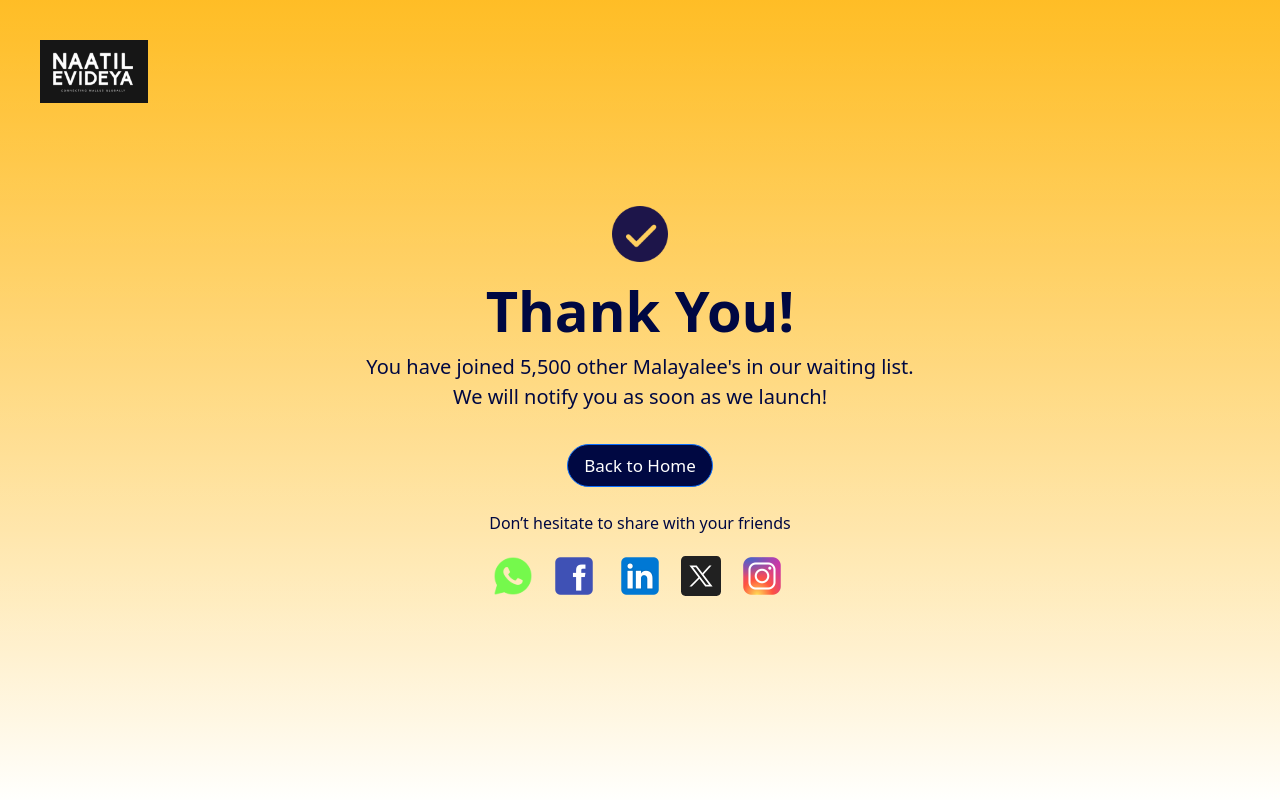
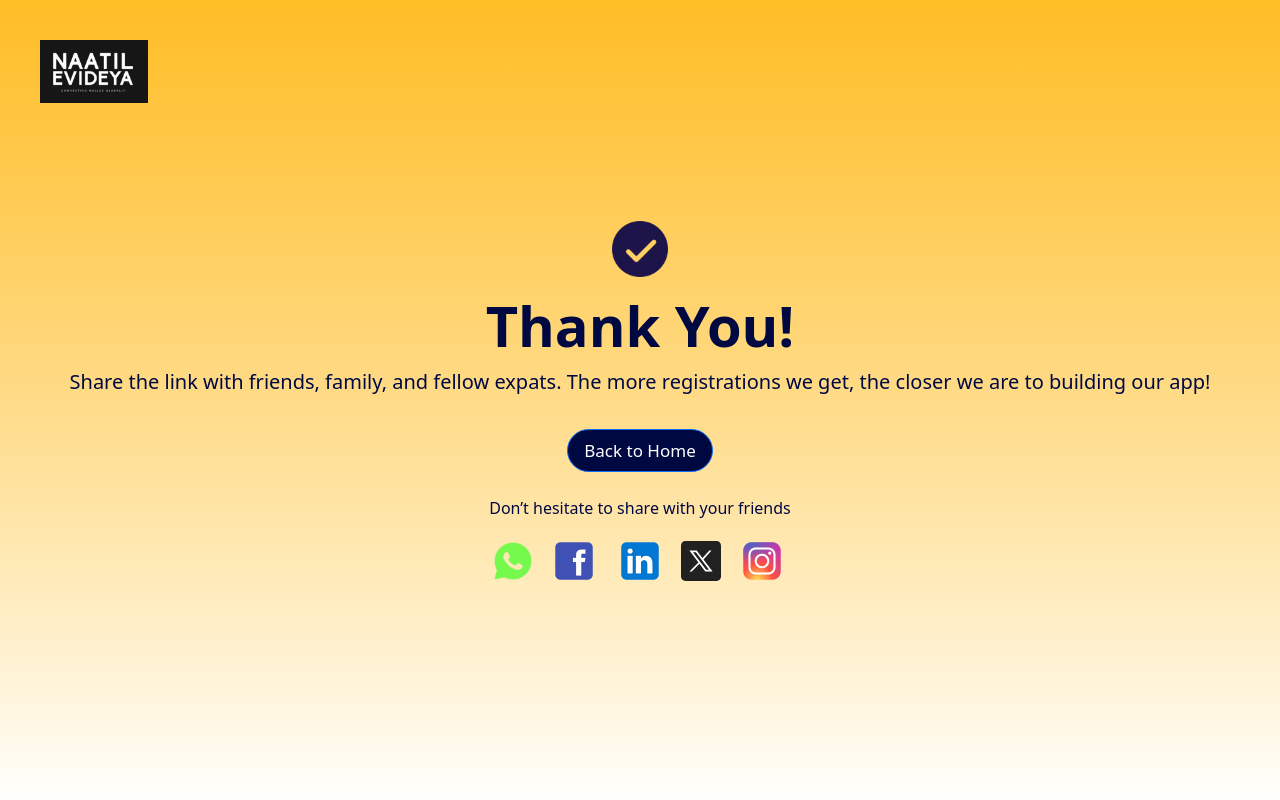
Before and after one commit to mdhanu11/naatil-evideya-react, a React (Vite) app: page /ty in a window 1280 px wide. Built offline with nearby package versions, Linux system fonts and the light colour scheme.

Commit message:
ty-text-changed

```diff
--- a/src/components/pages/ty.jsx
+++ b/src/components/pages/ty.jsx
@@ -25,8 +25,7 @@ export const Ty = () => {
           </div>
           <h1 className="display-4 fw-bold text-primary">Thank You!</h1>
           <p className="lead text-primary">
-            You have joined 5,500 other Malayalee&apos;s in our waiting list. <br />
-            We will notify you as soon as we launch!
+          Share the link with friends, family, and fellow expats. The more registrations we get, the closer we are to building our app!
           </p>
 
           <Link to="/" className="btn btn-primary btn-lg rounded-pill mt-3">
```
